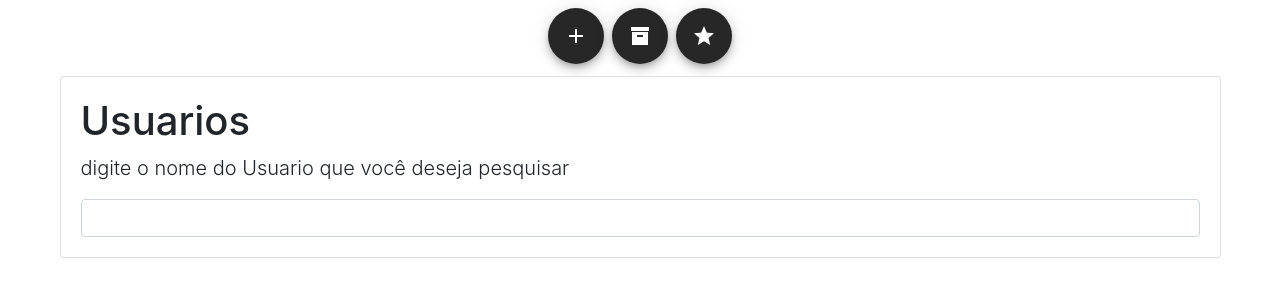
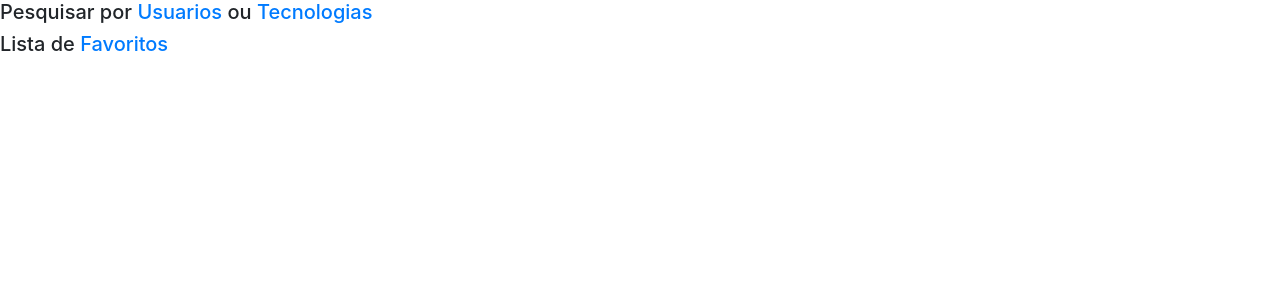
Before and after one commit to Luckaa/pesquisa-git, a Vue app: page / in a window 1280 px wide. Shown: the top 300 px of the page. Built offline with nearby package versions, Linux system fonts and the light colour scheme.

Commit message:
agora pode alternar
agora opção pra alternar entre tecnologia e usuario (mas só o usuario adicionado)

```diff
--- a/package.json
+++ b/package.json
@@ -10,6 +10,7 @@
     "axios": "^0.19.2",
     "core-js": "^3.6.4",
     "vue": "^2.6.11",
+    "vue-material-design-icons": "^4.4.0",
     "vuetify": "^2.2.11"
   },
   "devDependencies": {
--- a/src/App.vue
+++ b/src/App.vue
@@ -1,11 +1,20 @@
+
 <template>
   <div id="app">
-    <Navbar/>
+        <div>
+      <h5>Pesquisar por  <a @click="determinarUser" id="usua" href="#">Usuarios</a> ou
+    <a @click="determinarTec" id="tec" href="#">Tecnologias</a></h5>
+
+
+    <h5>Lista de  <a href="#">Favoritos</a></h5>
+
+
+    </div>
 
     <div class="container">
 
 
-        <div class="card card-body">
+        <div v-if="visibilidadeUser !== false" class="card card-body">
           <h1>Usuarios</h1>
           <p class="lead">digite o nome do Usuario que você deseja pesquisar</p>
           <input @keyup="getUser" class="form-control" id="search" type="text" required>
@@ -16,6 +25,7 @@
       <profile :user="user"/>
     </div>
 
+
     <div class="col-md-8">
       <Repo v-for="repo in repos" :key="repo" :repo="repo"/>
     </div>
@@ -23,20 +33,25 @@
     </div>
   </div>
 </template>
-
 <script>
-import Navbar from'./components/Navbar.vue';
 import Profile from'./components/Profile.vue';
 import Repo from'./components/Repo.vue';
 
 
 import axios from "axios";
 
+var visibilidadeTec = 0
+var visibilidadeUser = 0
 
 export default {
+   mounted() {
+
+  },
   name: 'App',
   data(){
     return{
+
+
       github:{
         url:'https://api.github.com/users',
         client_id:'40a57736385abed0fc27',
@@ -45,11 +60,12 @@ export default {
         sort:'created: asc'
       },
       user:[],
-      repos:[]
+      repos:[],
+      visibilidadeUser:false,
+      visibilidadeTec:false
     }
   },
   components:{
-    Navbar,
     Profile,
     Repo
 
@@ -64,6 +80,19 @@ export default {
 
       axios.get(`${url}/${user}/repos?per_page=${count}&sort=${sort}&client_id=${client_id}&client_secret=${client_secret}`)
       .then(({data})=> this.repos = data)
+    },
+    determinarNada(){
+      console.log(visibilidadeTec,visibilidadeUser)
+    },
+    determinarUser(){
+      this.visibilidadeUser = true
+      this.visibilidadeTec = false
+      console.log(visibilidadeUser,visibilidadeTec)
+    },
+      determinarTec(){
+      this.visibilidadeTec = true
+      this.visibilidadeUser = false
+      console.log(visibilidadeTec,visibilidadeUser)
     }
 
   }
--- a/src/components/Navbar.vue
+++ /dev/null
@@ -1,14 +0,0 @@
-
-<template>
-  <div class="text-center">
-    <v-btn class="mx-1 mt-2" fab dark color="indigo">
-      <v-icon dark>mdi-plus</v-icon>
-    </v-btn>
-        <v-btn class="mx-1 mt-2" fab dark color="indigo">
-      <v-icon dark>mdi-archive</v-icon>
-    </v-btn>
-        <v-btn  class="mx-1 mt-2" fab dark color="indigo">
-      <v-icon dark>mdi-star</v-icon>
-    </v-btn>
-  </div>
-</template>
```
Also changed, not shown: 1 other file (tests, documents, lock files or other folders).
